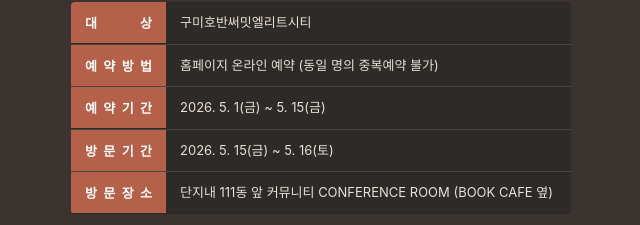
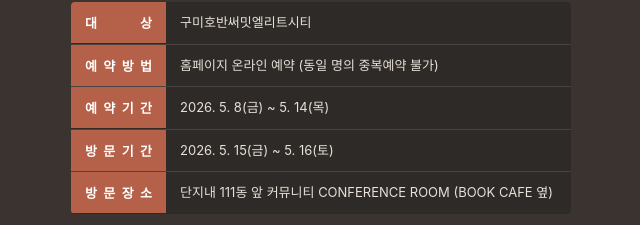
Before and after one commit to 05460479430/gm5.15-5.16, a plain HTML site: page index.html in a window 1280 px wide. Shown: the part 129-354 px from the top of the page, 319-959 px from the left. Drawn offline with Linux system fonts and the light colour scheme.

Commit message:
Update index.html

```diff
--- a/index.html
+++ b/index.html
@@ -97,7 +97,7 @@
       </div>
       <div class="lc-info-row">
         <div class="lc-info-label">예 약 기 간</div>
-        <div class="lc-info-value">2026. 5. 1(금) ~ 5. 15(금)</div>
+        <div class="lc-info-value">2026. 5. 8(금) ~ 5. 14(목)</div>
       </div>
       <div class="lc-info-row">
         <div class="lc-info-label">방 문 기 간</div>
```
